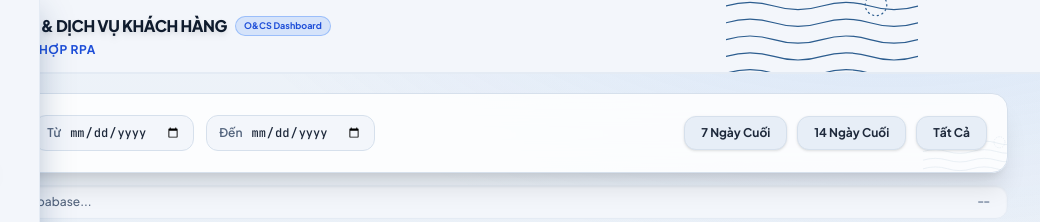
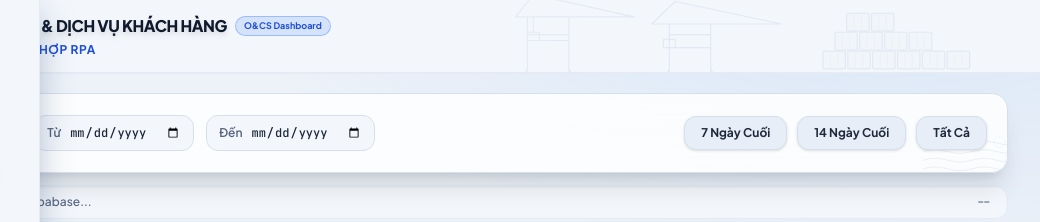
Before and after one commit to ttcskhchp-creator/cskh247-daily-chp-dashboard, a plain HTML site: page index.html in a window 1280 px wide. Shown: the top 222 px of the page, 240-1280 px from the left. Drawn offline with nearby package versions, Linux system fonts and the light colour scheme; no server answers; a script that the page names is missing.

Commit message:
Update index.html

```diff
--- a/index.html
+++ b/index.html
@@ -171,10 +171,22 @@
         .badge-glow { box-shadow:0 0 12px rgba(234,179,8,.45); background:linear-gradient(90deg,#ca8a04,#fde047,#ca8a04); color:#451a03; }
 
         header {
-            background-color: var(--chrome) !important; border-bottom: 1px solid var(--border) !important;
-            background-image: var(--art-wave); background-repeat: no-repeat; background-position: right 12% center; background-size: auto 150%;
+            overflow: hidden;
+            background-color: var(--chrome) !important;
+            border-bottom: 1px solid var(--border) !important;
             box-shadow: 0 1px 0 var(--border-soft);
         }
+        header::before {
+            content: ""; position: absolute; inset: 0; pointer-events: none; z-index: 0;
+            background: var(--art-skyline) no-repeat right 16px bottom -4px / auto 115%;
+            opacity: 0.08;
+            -webkit-mask-image: linear-gradient(to left, #000 35%, transparent 90%);
+            mask-image: linear-gradient(to left, #000 35%, transparent 90%);
+        }
+        html:not(.dark) header::before { filter: hue-rotate(var(--art-hue)); }
+        html.dark header::before { filter: invert(1) hue-rotate(calc(180deg + var(--art-hue))); opacity: 0.10; }
+        header > * { position: relative; z-index: 1; }
+
         footer {
             position: relative; overflow: hidden;
             background-color: var(--chrome) !important; border-top: 1px solid var(--border) !important;
@@ -186,7 +198,6 @@
         html:not(.dark) footer::before { filter: hue-rotate(var(--art-hue)); }
         html.dark footer::before { filter: invert(1) hue-rotate(calc(180deg + var(--art-hue))); }
         footer > * { position: relative; }
-        html:not(.dark) header::before { content:none; }
 
         /* ---- bộ chọn chủ đề ---- */
         .theme-switcher { display:flex; align-items:center; gap:.6rem; padding:.3rem .45rem .3rem .7rem; border-radius:9999px;
```
